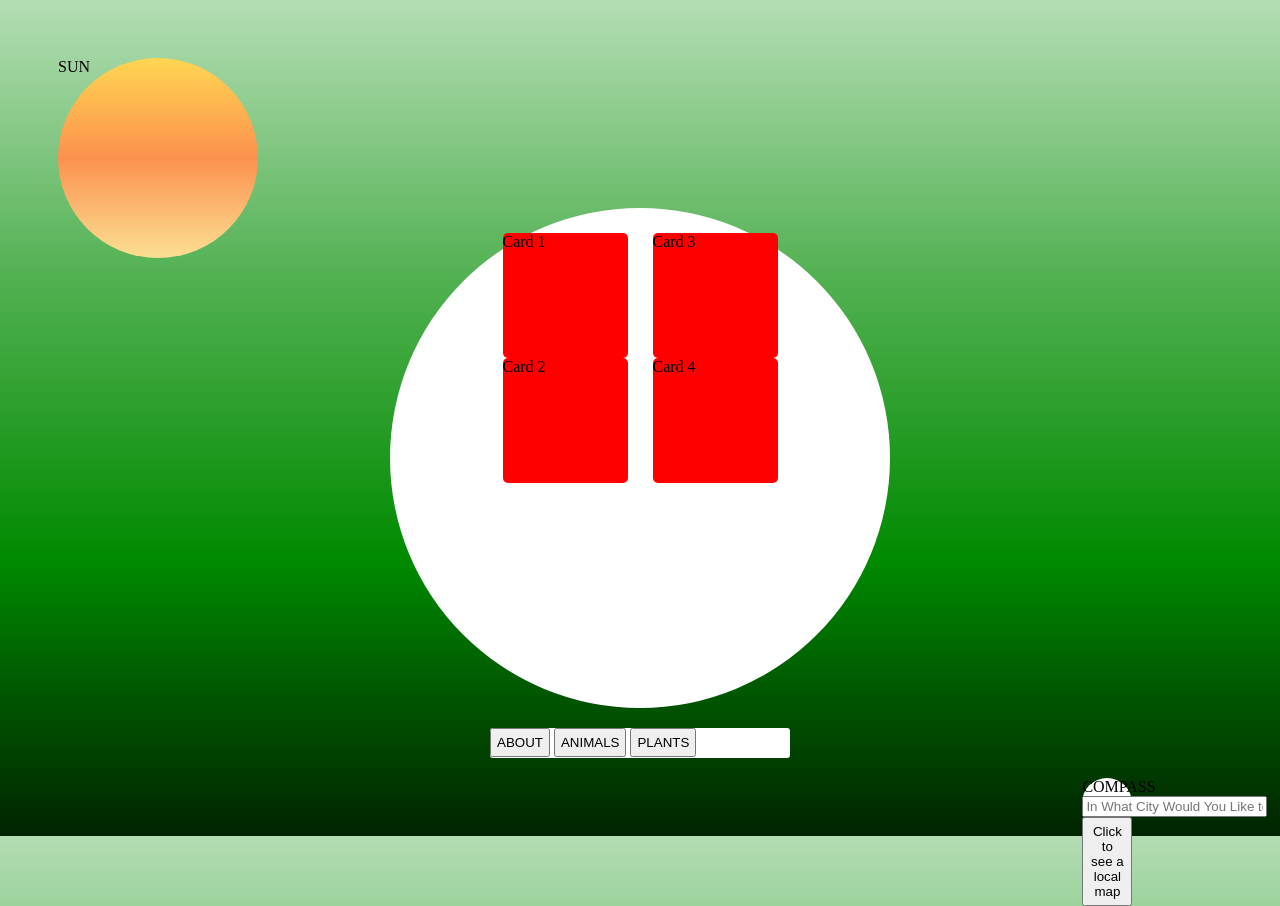
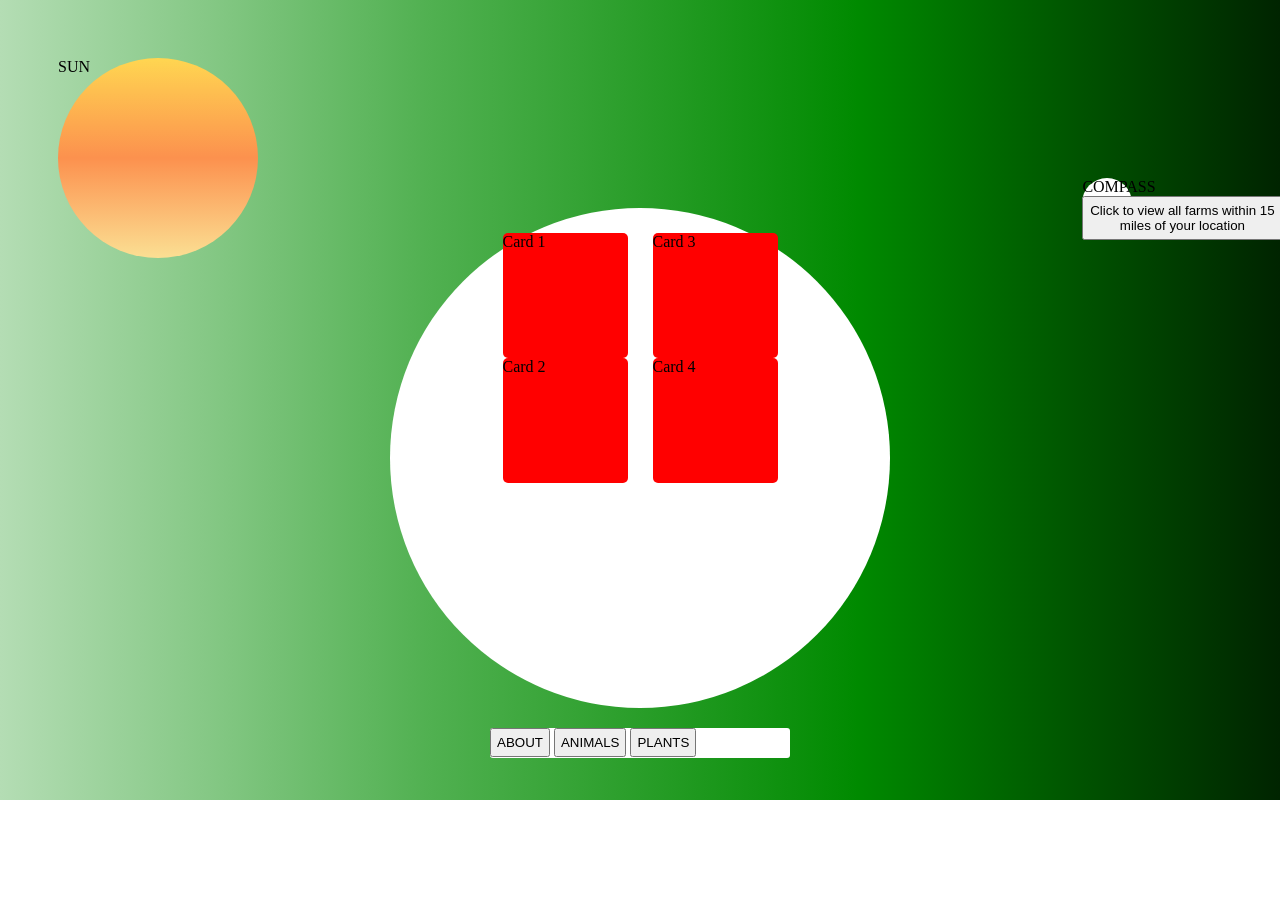
Before and after one commit to katiejduane/FrontEndProject_JimJasonKatie, a plain HTML site: page index.html in a window 1280 px wide. After the commit the page ends 800 px from the top, so only its background shows below. Drawn offline with nearby package versions, Linux system fonts and the light colour scheme.

Commit message:
moved compass and set MVP for map widget

```diff
--- a/index.html
+++ b/index.html
@@ -29,11 +29,10 @@
         <div class="compass">COMPASS
             <form class="google-query-form">
                 <div class="input-group">
-                    <input type="text" class="input-control" id="symbol" placeholder="In What City Would You Like to Find Local Farms?" />
-                    <button type="submit" class="submit-button">Click to see a local map</button>
+                    <!-- <input type="text" class="input-control" id="symbol" placeholder="In What City Would You Like to Find Local Farms?" /> -->
+                    <button type="submit" class="submit-button">Click to view all farms within 15 miles of your location</button>
                 </div>
             </form>
-            <div class="google-body"></div>
         </div>
     </div>
     <script src="https://ajax.googleapis.com/ajax/libs/jquery/3.3.1/jquery.min.js"></script>
--- a/main.js
+++ b/main.js
@@ -1,14 +1,15 @@
 $(document).ready(()=>{
     console.log ("sanity check")
-    const queryForm = document.querySelector('.google-query-form')
-    let mapPic = ``
-    console.log(queryForm)
+    // const queryForm = document.querySelector('.google-query-form')
+    // let mapPic = ``
+    // console.log(queryForm)
     $('.google-query-form').submit((event)=>{
         event.preventDefault()
-        const symbol = encodeURI($('#symbol').val())
-            $('.submit-button').append(`
-            <iframe width="600" height="450" frameborder="0" style="border:0" src="https:/
-            /www.google.com/maps/embed/v1/search?q=${symbol}&key=${apiKey}" allowfullscreen></iframe>
+        // const symbol = encodeURI($('#symbol').val())
+            $('.compass').html(`
+            <iframe width="300" height="300" frameborder="0" style="border:0"
+            src="https://www.google.com/maps/embed/v1/search?q=farms%20within%2015%20miles%20of%20my%20location&key=${apiKey}"
+            allowfullscreen></iframe>
         `)
     })// end query form
 })//end ready form
--- a/styles.css
+++ b/styles.css
@@ -1,9 +1,10 @@
 body{
     background: #b4ddb4; /* Old browsers */
-background: -moz-linear-gradient(top, #b4ddb4 0%, #83c783 17%, #52b152 33%, #008a00 67%, #005700 83%, #002400 100%); /* FF3.6-15 */
-background: -webkit-linear-gradient(top, #b4ddb4 0%,#83c783 17%,#52b152 33%,#008a00 67%,#005700 83%,#002400 100%); /* Chrome10-25,Safari5.1-6 */
-background: linear-gradient(to bottom, #b4ddb4 0%,#83c783 17%,#52b152 33%,#008a00 67%,#005700 83%,#002400 100%); /* W3C, IE10+, FF16+, Chrome26+, Opera12+, Safari7+ */
-filter: progid:DXImageTransform.Microsoft.gradient( startColorstr='#b4ddb4', endColorstr='#002400',GradientType=0 ); /* IE6-9 */
+    background: -moz-linear-gradient(left, #b4ddb4 0%, #83c783 17%, #52b152 33%, #008a00 67%, #005700 83%, #002400 100%); /* FF3.6-15 */
+    background: -webkit-linear-gradient(left, #b4ddb4 0%,#83c783 17%,#52b152 33%,#008a00 67%,#005700 83%,#002400 100%); /* Chrome10-25,Safari5.1-6 */
+    background: linear-gradient(to right, #b4ddb4 0%,#83c783 17%,#52b152 33%,#008a00 67%,#005700 83%,#002400 100%); /* W3C, IE10+, FF16+, Chrome26+, Opera12+, Safari7+ */
+    filter: progid:DXImageTransform.Microsoft.gradient( startColorstr='#b4ddb4', endColorstr='#002400',GradientType=0 ); /* IE6-9 */
+    background-image: no-repeat;
 }
 
 .sun {
@@ -79,12 +80,13 @@ filter: progid:DXImageTransform.Microsoft.gradient( startColorstr='#b4ddb4', end
 
 .submit-button {
     padding: 5px;
-    /* width: 200px; */
+    width: 200px;
     text-align: center;
     align-items:center;
 }
 
 .compass {
+    margin-top:-600px;
     position: relative;
     background-color: white;
     width: 50px;
```
